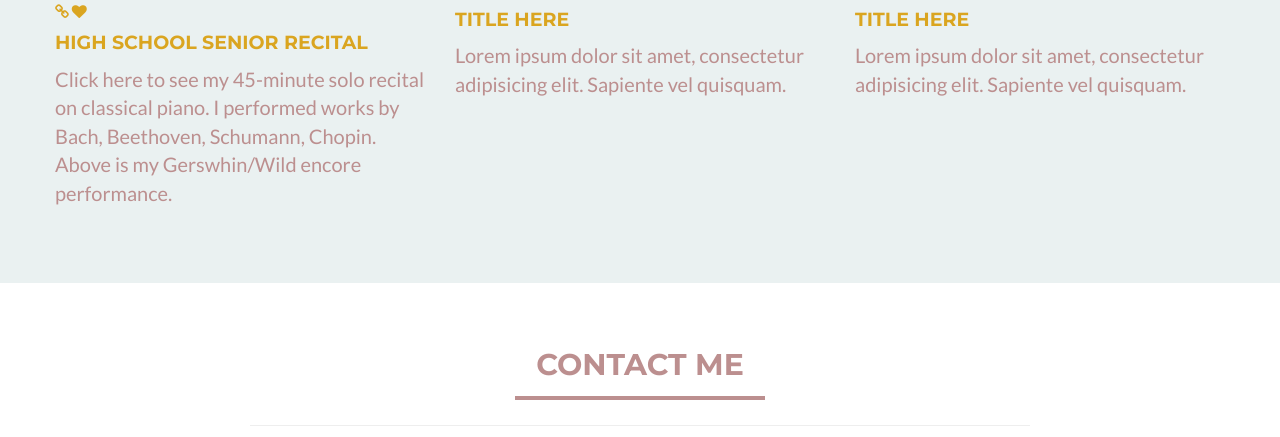
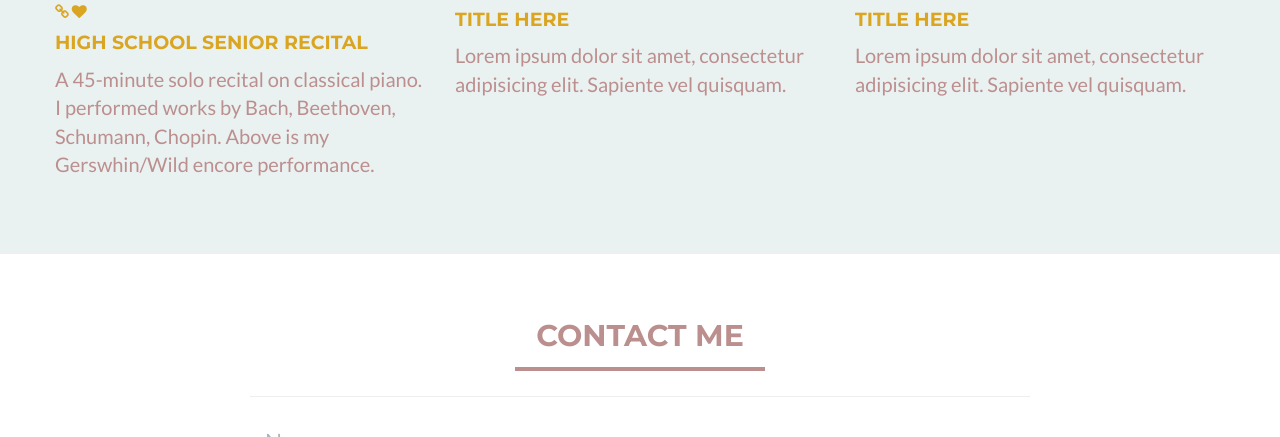
Before and after one commit to johannanelson/johannanelson.github.io, a Jekyll site: the page built from index.html, in a window 1280 px wide and 1400 px high, scrolled down 1019 px, cut to the strip 963-1400 px from the top of the window. Built offline with Jekyll 4.4.1, drawn with Linux system fonts in a browser that asks for light colours.

Commit message:
color updates

```diff
--- a/_includes/css/main.css
+++ b/_includes/css/main.css
@@ -787,7 +787,7 @@ footer .footer-below {
 			}
 
 		.wrapper.style2 {
-			background-color: #fff;
+			background-color: #fffff;
 		}
 
 		.wrapper.style3 {
--- a/_includes/interests.html
+++ b/_includes/interests.html
@@ -67,7 +67,7 @@
                     <a class="right-link" href="#"><i class="fa fa-heart"></i></a>
                   </div>
                   <div class="sup-meta-wrap">
-                    <a class="sup-title" href="#">
+                    <a class="sup-title" href="docs/doc2.pdf">
                       <h4>Economic Commentary on the Great Pacific Garbage Patch</h4>
                     </a>
                     <p class="sup-description">A paper written an environmental economics class, recommending different types of
@@ -117,10 +117,10 @@
                     <a class="right-link" href="#"><i class="fa fa-heart"></i></a>
                   </div>
                   <div class="sup-meta-wrap">
-                    <a class="sup-title" href="#">
+                    <a class="sup-title" href="https://youtu.be/h4J_LruwoW0">
                       <h4>High School Senior Recital</h4>
                     </a>
-                    <p class="sup-description">Click here to see my 45-minute solo recital on classical piano. I performed works by Bach,
+                    <p class="sup-description">A 45-minute solo recital on classical piano. I performed works by Bach,
                     Beethoven, Schumann, Chopin. Above is my Gerswhin/Wild encore performance. </p>
                   </div>
                 </div>
```
Also changed, not shown: img/portfolio/img1.jpg (renamed from img/portfolio/img1.png).
